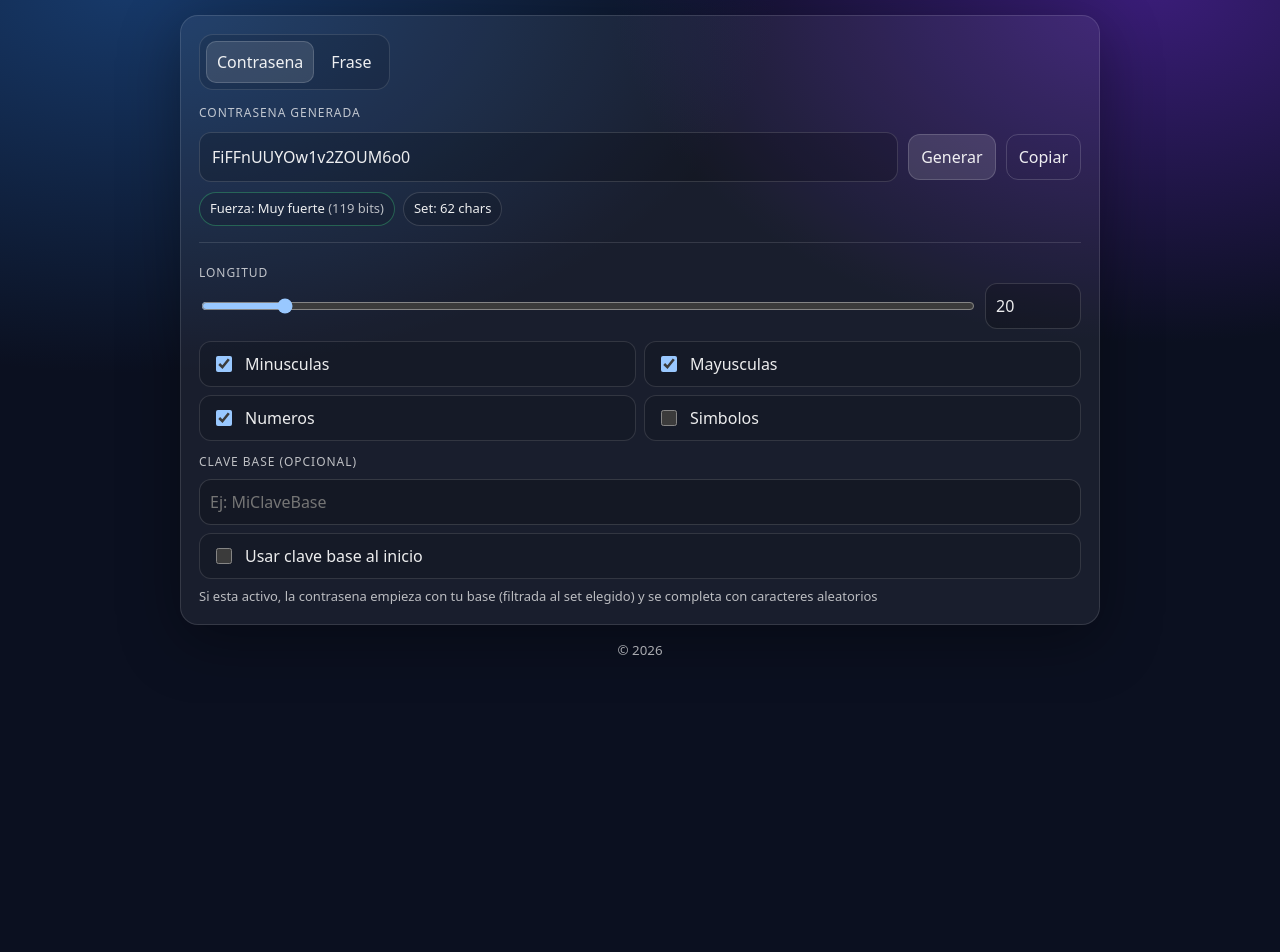
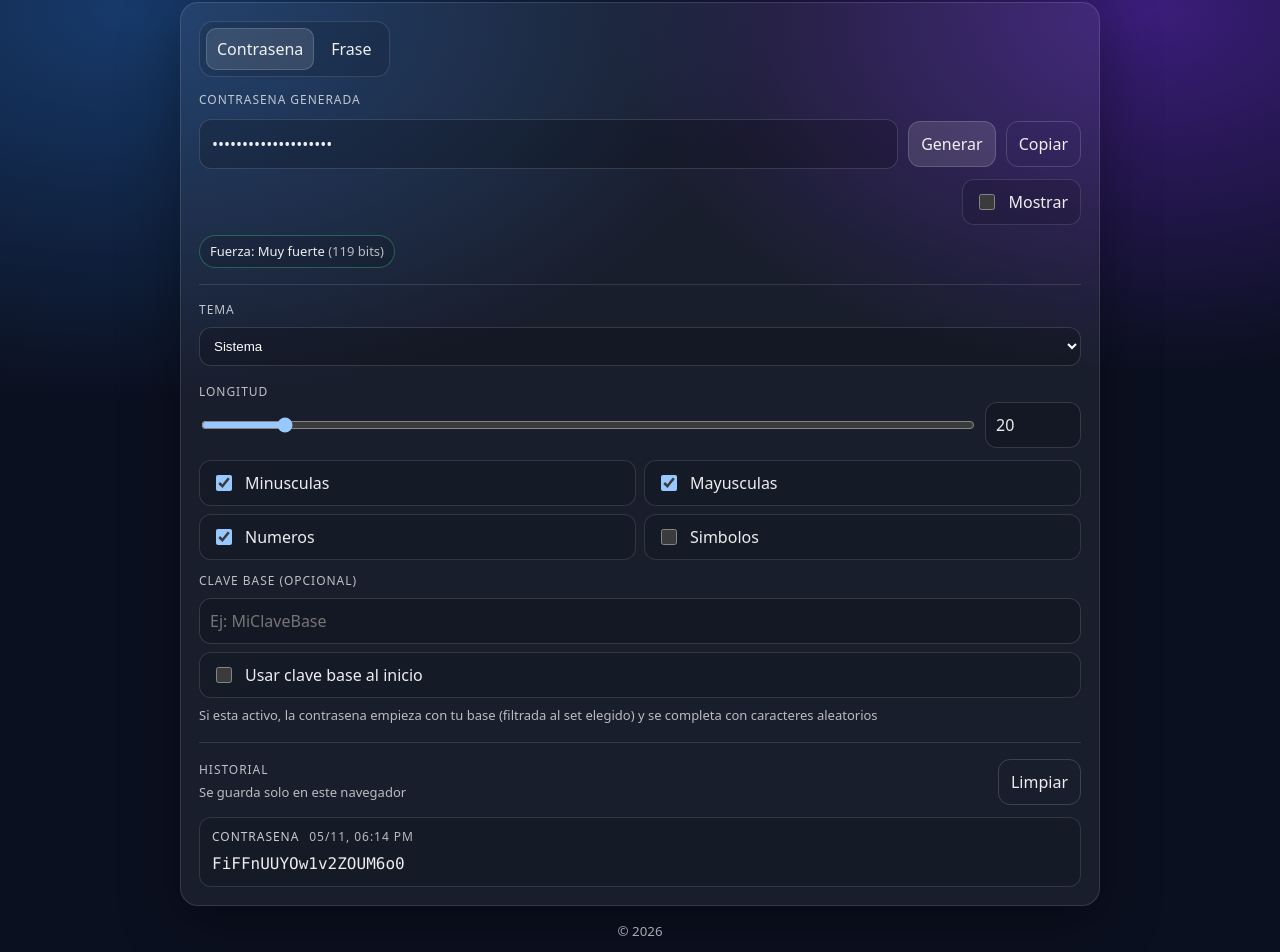
Before and after one commit to TOB1EH/Password-Generator, a Vue app: page / in a window 1280 px wide. Shown: the part 97-1049 px from the top of the page. Before the commit the page ends 800 px from the top, so only its background shows below. Built offline with nearby package versions, Linux system fonts and the light colour scheme.

Commit message:
feat(ui): temas historial y revelar

```diff
--- a/src/App.vue
+++ b/src/App.vue
@@ -25,6 +25,12 @@ const passphraseCapitalize = ref(false)
 
 const password = ref('')
 const copyState = ref('idle')
+const reveal = ref(false)
+
+const theme = ref('system')
+const history = ref([])
+
+const HISTORY_LIMIT = 50
 
 const charset = computed(() =>
   buildCharset({
@@ -91,6 +97,8 @@ function applyBaseStrategy({ outLength, charsetValue }) {
 }
 
 function regenerate() {
+  const before = password.value
+
   if (mode.value === 'passphrase') {
     try {
       password.value = generatePassphrase({
@@ -100,6 +108,13 @@ function regenerate() {
       })
     } catch {
       password.value = ''
+    }
+
+    if (password.value && password.value !== before) {
+      addToHistory({
+        kind: 'frase',
+        value: password.value,
+      })
     }
     return
   }
@@ -124,8 +139,58 @@ function regenerate() {
       })
     }
     password.value = out
+
+    if (password.value && password.value !== before) {
+      addToHistory({
+        kind: 'contrasena',
+        value: password.value,
+      })
+    }
   } catch {
     password.value = ''
+  }
+}
+
+function addToHistory({ kind, value }) {
+  const entry = {
+    id: `${Date.now()}-${Math.random().toString(16).slice(2)}`,
+    ts: Date.now(),
+    kind,
+    value,
+  }
+
+  history.value = [entry, ...history.value].slice(0, HISTORY_LIMIT)
+  try {
+    localStorage.setItem('pg_history', JSON.stringify(history.value))
+  } catch {
+    // ignore storage errors
+  }
+}
+
+function clearHistory() {
+  history.value = []
+  try {
+    localStorage.removeItem('pg_history')
+  } catch {
+    // ignore
+  }
+}
+
+function applyTheme(next) {
+  const root = document.documentElement
+  root.dataset.theme = next
+}
+
+function formatTime(ts) {
+  try {
+    return new Intl.DateTimeFormat(undefined, {
+      hour: '2-digit',
+      minute: '2-digit',
+      day: '2-digit',
+      month: '2-digit',
+    }).format(new Date(ts))
+  } catch {
+    return ''
   }
 }
 
@@ -162,7 +227,35 @@ watch(
   }
 )
 
+watch(theme, (t) => {
+  try {
+    localStorage.setItem('pg_theme', t)
+  } catch {
+    // ignore
+  }
+  applyTheme(t)
+})
+
 onMounted(() => {
+  try {
+    const t = localStorage.getItem('pg_theme')
+    if (t === 'light' || t === 'dark' || t === 'system') theme.value = t
+  } catch {
+    // ignore
+  }
+
+  applyTheme(theme.value)
+
+  try {
+    const raw = localStorage.getItem('pg_history')
+    if (raw) {
+      const parsed = JSON.parse(raw)
+      if (Array.isArray(parsed)) history.value = parsed.slice(0, HISTORY_LIMIT)
+    }
+  } catch {
+    // ignore
+  }
+
   regenerate()
 })
 </script>
@@ -211,6 +304,7 @@ onMounted(() => {
             readonly
             autocomplete="off"
             spellcheck="false"
+            :type="reveal ? 'text' : 'password'"
           />
           <button class="btn" type="button" @click="regenerate" :disabled="!canGenerate">
             Generar
@@ -227,18 +321,32 @@ onMounted(() => {
             <span v-else>Copiar</span>
           </button>
         </div>
+        <div class="outputTools">
+          <label class="switch">
+            <input type="checkbox" v-model="reveal" />
+            <span>Mostrar</span>
+          </label>
+        </div>
         <div class="meta">
           <span class="chip" :data-tone="strengthTone">
             Fuerza: {{ strengthLabel }}
             <span class="chipHint">({{ Math.round(strengthBits) }} bits)</span>
           </span>
-          <span class="chip">Set: {{ charset.length }} chars</span>
         </div>
       </div>
 
       <div class="divider" role="separator" aria-orientation="horizontal" />
 
       <form class="controls" @submit.prevent>
+        <div class="row">
+          <label class="label" for="theme">Tema</label>
+          <select id="theme" class="select" v-model="theme">
+            <option value="system">Sistema</option>
+            <option value="dark">Oscuro</option>
+            <option value="light">Claro</option>
+          </select>
+        </div>
+
         <div v-if="mode === 'password'" class="row">
           <div class="field">
             <label class="label" for="length">Longitud</label>
@@ -314,7 +422,7 @@ onMounted(() => {
                 class="range"
                 type="range"
                 min="2"
-                max="10"
+                max="20"
                 step="1"
                 v-model.number="wordsCount"
               />
@@ -322,7 +430,7 @@ onMounted(() => {
                 class="number"
                 type="number"
                 min="2"
-                max="10"
+                max="20"
                 step="1"
                 v-model.number="wordsCount"
                 aria-label="Cantidad exacta"
@@ -341,6 +449,28 @@ onMounted(() => {
           Selecciona al menos un conjunto de caracteres
         </p>
       </form>
+
+      <div class="history" aria-label="Historial">
+        <div class="historyHead">
+          <div class="historyTitle">
+            <div class="label">Historial</div>
+            <div class="historyHint">Se guarda solo en este navegador</div>
+          </div>
+          <button class="btn btnGhost" type="button" @click="clearHistory" :disabled="history.length === 0">
+            Limpiar
+          </button>
+        </div>
+
+        <ul class="historyList">
+          <li v-for="h in history" :key="h.id" class="historyItem">
+            <div class="historyMeta">
+              <span class="historyKind">{{ h.kind }}</span>
+              <span class="historyTime">{{ formatTime(h.ts) }}</span>
+            </div>
+            <div class="historyValue" :title="h.value">{{ h.value }}</div>
+          </li>
+        </ul>
+      </div>
     </section>
 
     <footer class="footer">
@@ -432,6 +562,11 @@ onMounted(() => {
 .output {
   display: grid;
   gap: 10px;
+}
+
+.outputTools {
+  display: flex;
+  justify-content: flex-end;
 }
 
 .label {
@@ -529,6 +664,14 @@ onMounted(() => {
   gap: 12px;
 }
 
+.select {
+  width: 100%;
+  padding: 10px 10px;
+  border-radius: 12px;
+  border: 1px solid rgba(255, 255, 255, 0.14);
+  background: rgba(0, 0, 0, 0.18);
+}
+
 .row {
   display: grid;
   gap: 8px;
@@ -590,6 +733,67 @@ onMounted(() => {
   color: rgba(255, 180, 180, 0.95);
 }
 
+.history {
+  margin-top: 16px;
+  border-top: 1px solid rgba(255, 255, 255, 0.12);
+  padding-top: 16px;
+  display: grid;
+  gap: 12px;
+}
+
+.historyHead {
+  display: flex;
+  align-items: center;
+  justify-content: space-between;
+  gap: 12px;
+}
+
+.historyTitle {
+  display: grid;
+  gap: 4px;
+}
+
+.historyHint {
+  color: rgba(255, 255, 255, 0.7);
+  font-size: 13px;
+}
+
+.historyList {
+  list-style: none;
+  padding: 0;
+  margin: 0;
+  display: grid;
+  gap: 8px;
+}
+
+.historyItem {
+  border: 1px solid rgba(255, 255, 255, 0.12);
+  background: rgba(0, 0, 0, 0.12);
+  border-radius: 12px;
+  padding: 10px 12px;
+}
+
+.historyMeta {
+  display: flex;
+  gap: 10px;
+  color: rgba(255, 255, 255, 0.7);
+  font-size: 12px;
+  text-transform: uppercase;
+  letter-spacing: 0.08em;
+}
+
+.historyKind {
+  color: rgba(255, 255, 255, 0.78);
+}
+
+.historyValue {
+  margin-top: 6px;
+  font-family: ui-monospace, SFMono-Regular, Menlo, Monaco, Consolas, "Liberation Mono", "Courier New", monospace;
+  overflow: hidden;
+  text-overflow: ellipsis;
+  white-space: nowrap;
+}
+
 .footer {
   display: flex;
   justify-content: center;
--- a/src/lib/passphrase.js
+++ b/src/lib/passphrase.js
@@ -52,7 +52,7 @@ function capitalizeFirst(word) {
 }
 
 export function generatePassphrase({ wordsCount, separator = '-', capitalize = false }) {
-  if (!Number.isInteger(wordsCount) || wordsCount < 2 || wordsCount > 10) {
+  if (!Number.isInteger(wordsCount) || wordsCount < 2 || wordsCount > 20) {
     throw new Error('cantidad de palabras fuera de rango')
   }
 
--- a/src/style.css
+++ b/src/style.css
@@ -13,6 +13,19 @@
   text-rendering: optimizeLegibility;
   -webkit-font-smoothing: antialiased;
   -moz-osx-font-smoothing: grayscale;
+}
+
+:root[data-theme='light'] {
+  color-scheme: light;
+  color: rgba(10, 12, 18, 0.92);
+  background: radial-gradient(900px 500px at 10% 10%, #cfe6ff 0%, transparent 60%),
+    radial-gradient(800px 520px at 90% 0%, #f2d7ff 0%, transparent 60%),
+    #f7f8fb;
+}
+
+:root[data-theme='system'] {
+  /* Uses the default :root styles and respects OS settings.
+     Keep dataset value for persistence and styling hooks. */
 }
 
 body {
```
Also changed, not shown: 1 other file (tests, documents, lock files or other folders).
